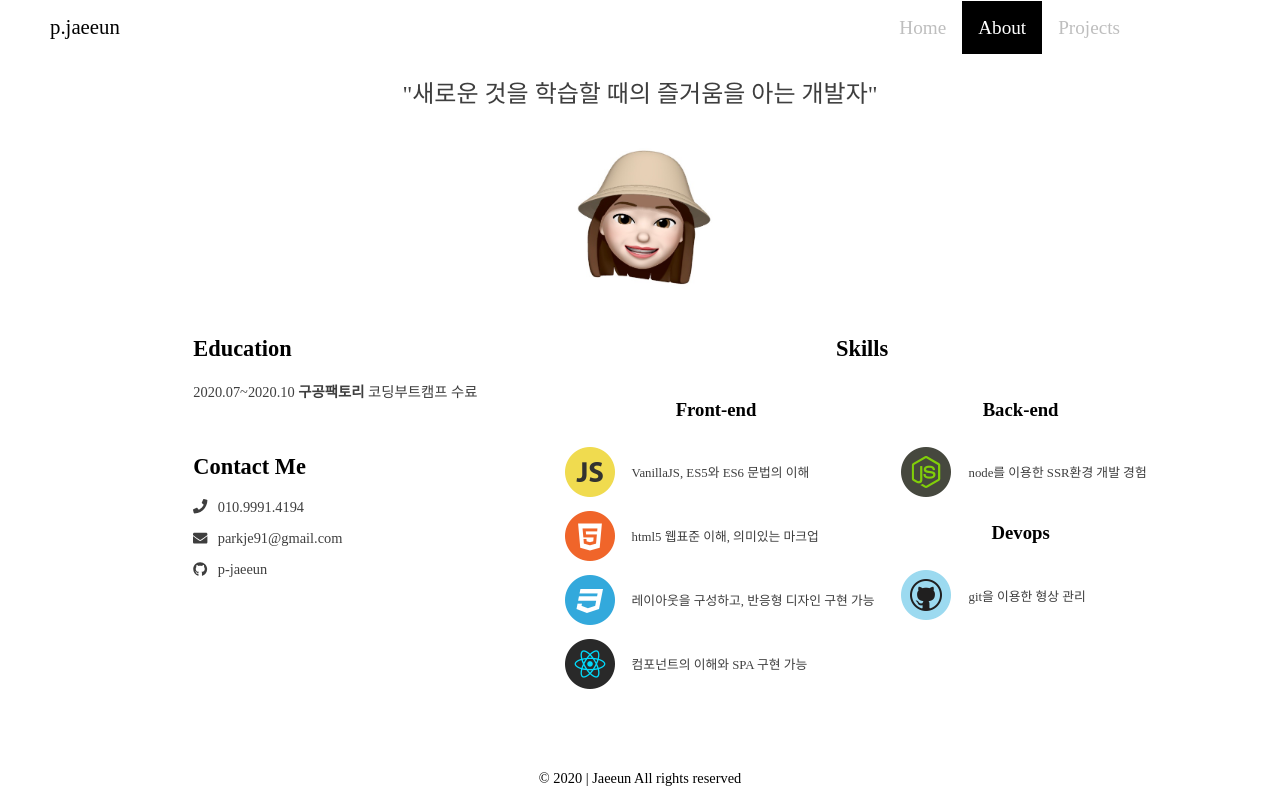
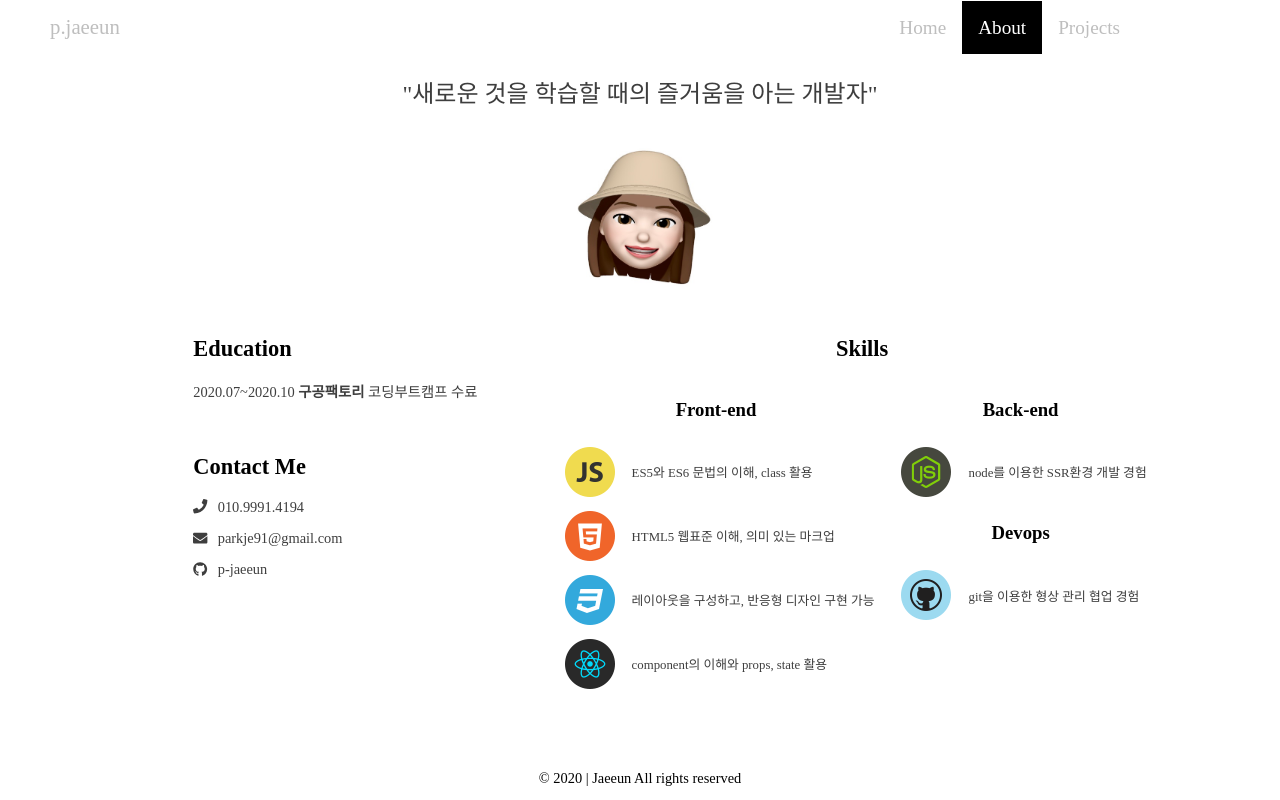
Before and after one commit to p-jaeeun/p-jaeeun.github.io, a React (Create React App) app: page /about in a window 1280 px wide. Built offline with nearby package versions, Linux system fonts and the light colour scheme.

Commit message:
content is updated

```diff
--- a/src/pages/About.js
+++ b/src/pages/About.js
@@ -45,11 +45,11 @@
                   <li>
                     <img src="/images/javascript.png" alt="javascript" />
 
-                    <p>VanillaJS, ES5와 ES6 문법의 이해</p>
+                    <p>ES5와 ES6 문법의 이해, class 활용</p>
                   </li>
                   <li>
                     <img src="/images/html.png" alt="html" />
-                    <p>html5 웹표준 이해, 의미있는 마크업</p>
+                    <p>HTML5 웹표준 이해, 의미 있는 마크업</p>
                   </li>
                   <li>
                     <img src="/images/css.png" alt="css" />
@@ -57,7 +57,7 @@
                   </li>
                   <li>
                     <img src="/images/react.png" alt="react" />
-                    <p>컴포넌트의 이해와 SPA 구현 가능</p>
+                    <p>component의 이해와 props, state 활용</p>
                   </li>
                 </ul>
               </div>
@@ -73,7 +73,7 @@
                 <ul>
                   <li>
                     <img src="/images/github.png" alt="github" />
-                    <p>git을 이용한 형상 관리</p>
+                    <p>git을 이용한 형상 관리 협업 경험</p>
                   </li>
                 </ul>
               </div>
--- a/src/pages/Projects.js
+++ b/src/pages/Projects.js
@@ -13,7 +13,7 @@
           id: 0,
           name: "90Parking Lot",
           desc: "회원과 비회원이 이용 가능한 무인주차 정산 시스템",
-          role: "기획, 디자인, 서버 구축 및 DB연결, 입출차 기능 구현 ",
+          role: "기획, 디자인, 서버 구축 및 DB연결, 입출차/정산 기능 구현",
           number: "1명",
           stack: "Javscript,HTML,CSS,Node.js,Mysql",
           git: "https://github.com/p-jaeeun/miniproject",
@@ -23,7 +23,8 @@
           id: 1,
           name: "HIDDENC",
           desc: "사람들에게 알려지지 않은 카페 정보를 공유할 수 있는 서비스",
-          role: "기획, 디자인, VanillaJS MVC패턴 적용, SPA 구현",
+          role:
+            "기획, 디자인, VanillaJS MVC패턴 적용, 관리자 페이지 및 기능 구현",
           number: "4명",
           stack: "Javscript,HTML,CSS,Bootstrap,JAVA Spring,Maven,Mysql",
           git: "https://github.com/p-jaeeun/coffee-front",
@@ -33,7 +34,7 @@
           id: 2,
           name: "BlackGreen",
           desc: "친환경 패션 브랜드를 소비자들에게 소개하는 서비스",
-          role: "기획, 디자인, axios 활용한 웹서버 통신, view 구현",
+          role: "기획, 디자인, axios 활용한 웹서버 통신 , 브랜드 페이지 구현",
           number: "3명",
           stack: "React.js,Node.js,HTML,CSS,Spring boot",
           git: "https://github.com/p-jaeeun/WTM_hackathon",
```
Also changed, not shown: 1 other file (tests, documents, lock files or other folders).
